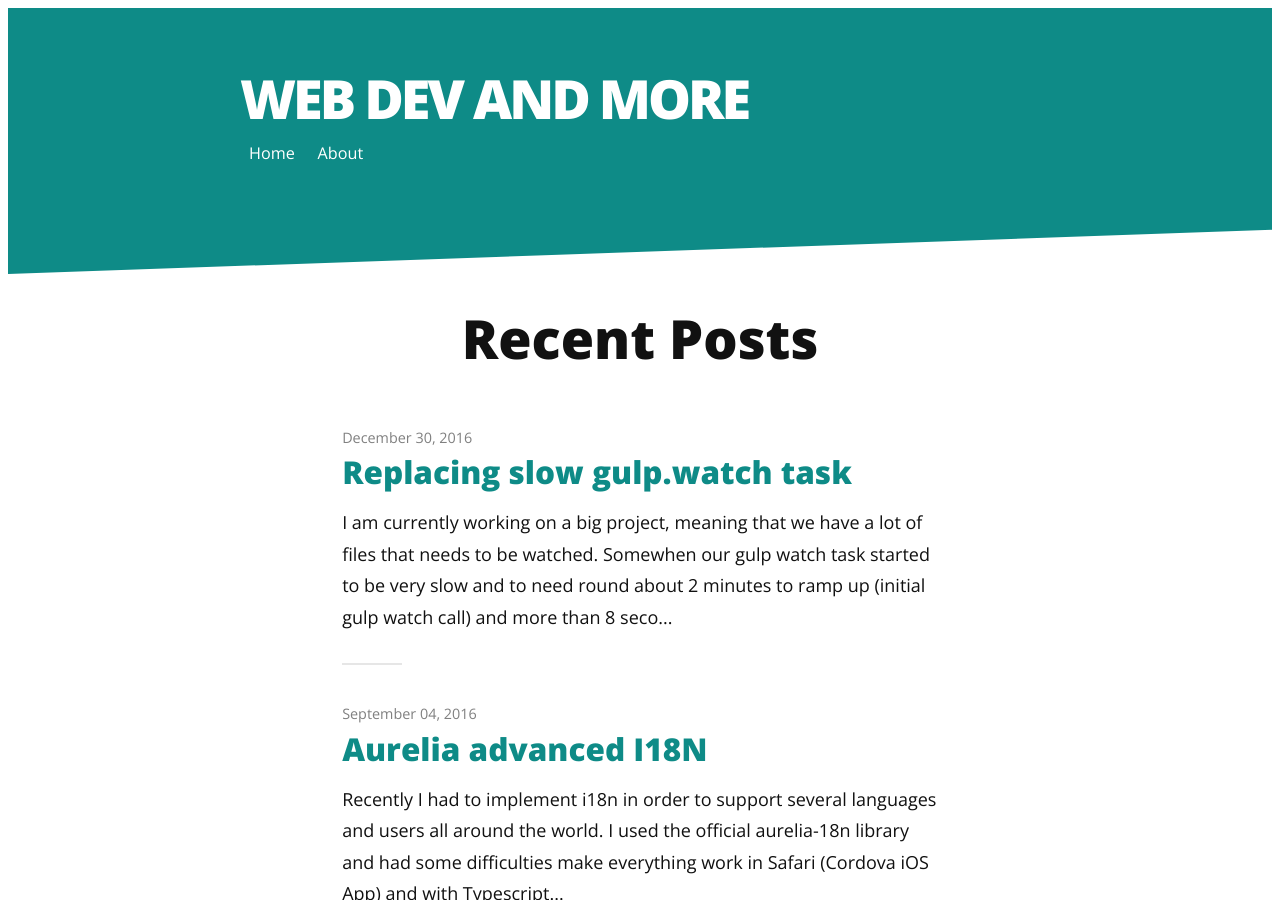
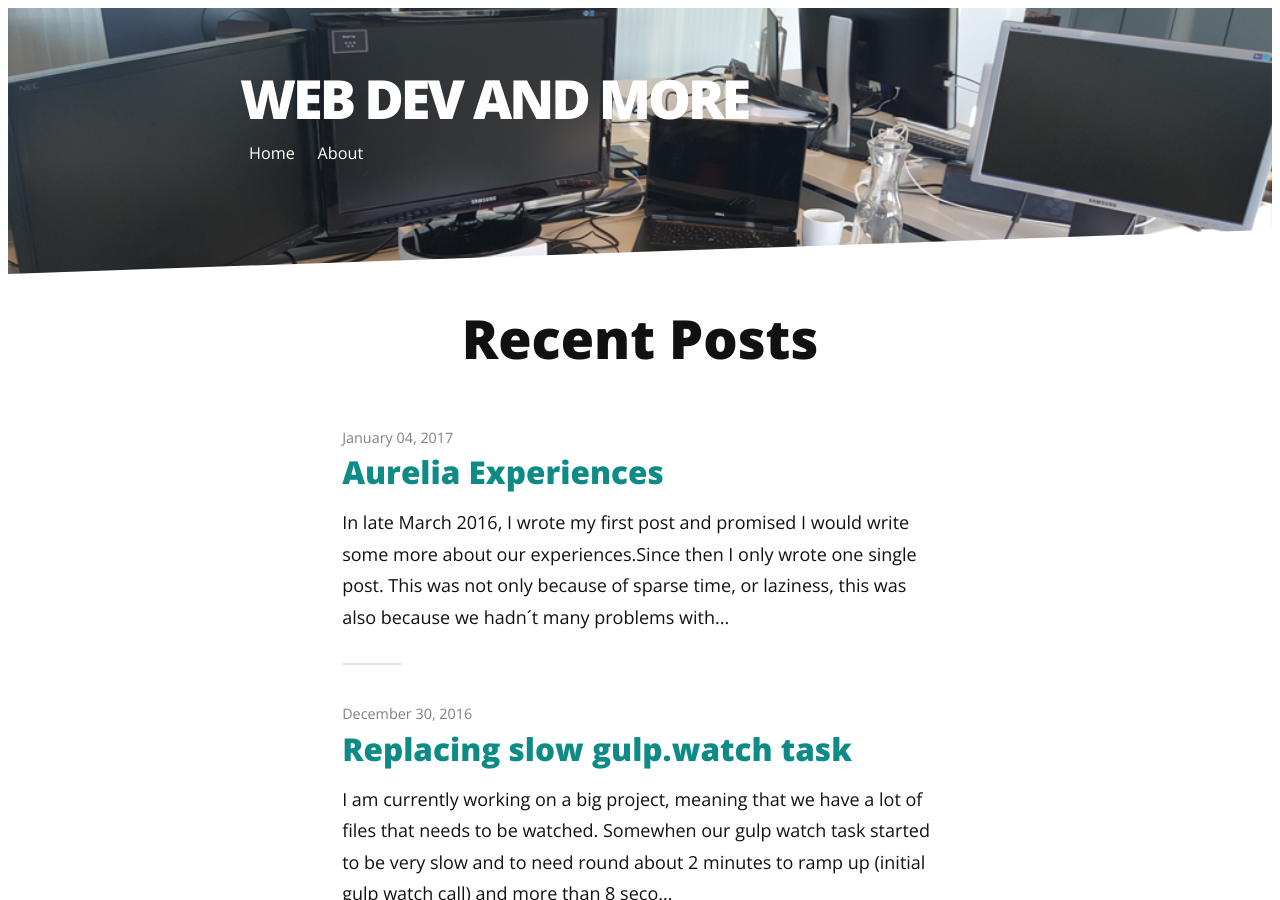
Before and after one commit to kabaehr/kabaehr.github.io, a Jekyll site: the page built from index.html, in a window 1280 px wide and 900 px high. Built offline with Jekyll 4.4.1, drawn with Linux system fonts in a browser that asks for light colours; nearby versions of some CDN libraries; the list of posts is cut into pages by our own code; some of the changed lines change nothing that is shown.

Commit message:
Added post about my aurelia experiences

```diff
--- a/_config.yml
+++ b/_config.yml
@@ -5,6 +5,8 @@
 baseurl: ""
 paginate_path: "blog/page:num/"
 permalink: blog/:title/
+
+future: true
 
 markdown: kramdown
 highlighter: rouge
--- /dev/null
+++ b/_posts/2017-01-03-Aurelia-production-experiences.markdown
@@ -0,0 +1,123 @@
+---
+layout: post
+title: "Aurelia Experiences"
+date: 2017-01-04
+---
+
+
+
+<p class="intro">
+<span class="dropcap">I</span>n late March 2016, I wrote my first post and promised I would write some more about our experiences.
+Since then I only wrote one single post. This was not only because of sparse time, or laziness, this was also because we hadn´t many problems with Aurelia.
+There were no burning topics I wanted to write about or where I thought I should write it down to help someone. And often there were already some blog or Stack Overflow posts about it.
+But now I want to recap and write about all the experiences and remarkable things we faced in our Aurelia project.
+</p>
+
+<h3>How Aurelia fulfilled our expectations</h3>
+
+In the post <a href="/aurelia-in-production/" title="link to the Aurelia in production post">Aurelia in Production</a>, I already explained why we chose Aurelia.
+Some of the reasons were that Aurelia looked much cleaner, sophisticated and promising than other alternatives like <a href="https://angular.io/" title="link to Angular">Angular</a> at that time. Let´s see how our considerations worked out.
+
+First I want to state out that we are still happy with the decision to take Aurelia.
+It really keeps the promises written on the <a href="http://aurelia.io/hub.html#/doc/article/aurelia/framework/latest/what-is-aurelia/3">website</a> and stays out of your way,
+is highly extensible and unobtrusive.
+
+<h3>Aurelia Releases</h3>
+
+We started with some Aurelia beta version and it took a few month until Aurelia got <a href="http://blog.aurelia.io/2016/07/27/aurelia-1-0-is-here/"></a>released.
+We had not a single breaking change with the update from beta to the release candidate and even the update
+to the release 1.0 version went smoothly. We hadn´t one single breaking change since May at all.
+
+Aurelia is using <a href="http://semver.org/">semantic versioning</a>, means that the
+version numbers are following the pattern <b>major.minor.patch</b> and only a major change
+include a breaking change. If we take a look at the official
+<a href="https://www.npmjs.com/search?q=aurelia&page=2&ranking=optimal">aureliaeffect libraries</a> at npm, we see that nearly all
+libraries are still in version 1.x.x.
+
+<img src="{{ '/assets/img/list-of-aurelia-libraries.jpg' | prepend: site.baseurl }}" alt="list of aurelia libraries and there versions"/>
+
+The only exception seems to be the <em>aurelia-bootstraper</em> which is version 2.0.1. But if you take a look at the corresponding
+<a href="http://blog.aurelia.io/2016/12/08/big-aurelia-release-update/">blog post</a> that got published (like always if something got released), you see that
+even in this major release, no breaking change was included.
+
+<img src="{{ '/assets/img/aurelia-major-update.png' | prepend: site.baseurl }}" alt="snippet from the blog post regarding the major update"/>
+
+It´s not like they don´t work on the framework or that they never produced breaking changes, <a href="http://blog.aurelia.io/2016/09/07/patch-releases-9-7-2016-2/">they did</a>.
+But I think it shows that they are working on Aurelia with a good planning, upfront design and vision in mind. And it shows the experience of the Team and of <a href="http://robeisenberg.com/">Rob Eisenberg</a>
+who worked on a couple of frontend framework already.
+
+
+<h3>Easy to learn</h3>
+
+One reason why we chose Aurelia over React was because we wanted something to what our Team is used to.
+The most of them are familiar with Angular 1.x, but we also have developers with a C#, WPF or Java background.
+The most of them lastly did web development when jQuery was in vogue.
+
+It´s much to learn in this case, all these new frameworks, module loader, task runner, preprocessors, transpilers, etc...
+But if you know HTML, and some JavaScript basics, Aurelia is the slightest problem. You can just start and after you learned a handful of conventions and the core principles
+you are up and running.
+
+Because it is standard based, you don´t have to learn how to "write Aurelia" and many concepts of it are not new and commonly known like data binding and dependency injection.
+We are also using TypeScript, classes, interfaces and soon even things like async/await. This additionally makes it easier for our Team and it´s great that Aurelia supports it.
+
+In my opinion and experience, Aurelia is quite easy to learn and to understand, especially if you have some basic web development knowledge.
+Hence you can easy find and hire developers, even if they never heard about Aurelia.
+
+
+<h3>Community</h3>
+
+The framework is still not so commonly known, but the community is already great. Nearly every time when the documentation was not enough, we found answers in blog posts, their <a href="https://gitter.im/aurelia/Discuss" title="link to the aurelia gitter channel">gitter channel</a>
+or at <a href="http://stackoverflow.com/questions/tagged/aurelia" title="link to stack overflow with tag aurelia">Stack Overflow</a>. And it´s not just a rumor that even core <a href="http://aurelia.io/team.html" title="link to aurelia team">team members</a> are answering your questions. How great is that?
+
+<img src="{{ '/assets/img/Aurelia-SO.png' | prepend: site.baseurl }}" alt="list of aurelia libraries and their versions"/>
+
+One thing I was really amazed by, is that an Aurelia core developer wrote me an email because he read my post about the usage of
+<a href="http://kabaehr.de/blog/aurelia-advanced-i18n/" title="link to aurelia i18n">aurelia-i18n</a> and asked for feedback about that library. That´s so cool and it shows that
+they really care about the developers and the experience they deliver to the community.
+
+
+<h3>Support</h3>
+
+In difference to other frameworks, Aurelia is not just some side project, that emerged because somebody needed exactly that tool himself and open sourced it later.
+Aurelia is a product of a company and there are a lot of people that are working on it.
+That means that you get full support of everything you need because they want to earn money with this. They are developing Aurelia not only for themselves but for developers as their customers.
+You can see this when looking at all the effort they take into their documentation, blog posts and how they deal, help and inform the community.
+
+Some <a href="http://aurelia.io/hub.html#/doc/article/aurelia/framework/latest/business-advantages/2" title="link to buyable services">services you can book</a> are official training, video courses and consulting by experts.
+We never used some of these, but for me, this is the reason why it doesn´t matter, or why it´s not a downside that it is not backed by some big player like Google or Facebook.
+
+
+<h3>Risk and lifetime</h3>
+
+I don´t see great risks when using Aurelia because it is really stable, a product of a company and fully open source.
+Because Aurelia is standard based you don´t have to be afraid that you take a lifelong decision or something like that. The framework code is so less and unobtrusive that you can easily remove it if you need to.
+In fact, we had the case where a colleague refactored an Aurelia demo application within two days and replaced Aurelia with jQuery.
+You don´t want to do that, but you can and it will work without rewriting the whole code base.
+
+I work in an enterprise company and the application we are currently developing with Aurelia is meant to work for many years (customers always want that, don´t they?).
+Aurelia will not be the problem here, at the end, you could stay with some old version. But the whole browser and web ecosystem might be.
+
+Rob Eisenberg himself started to <a href="http://eisenbergeffect.bluespire.com/joining-microsoft/" title="link to robs post about joining microsoft">work at Microsoft</a>.
+He might be the visionary but there is a whole company with a great team and he will still continue to work on Aurelia.
+In my opinion, this is surely an exciting development of circumstances but will not harm Aurelia in any way.
+
+
+<h3>Other experiences</h3>
+
+Until now we hadn´t problems regarding the performance of Aurelia. But we haven´t measured or optimized it yet and just following good practices like to use the right binding modes (one-time, one-way, two-way).
+But if you believe the <a href="http://www.stefankrause.net/wp/?p=316" title="link to a JS framework benchmark">benchmarks</a>, Aurelia scores very well and they are continuously working on performance improvements.
+
+
+The application we are currently developing will also be a Cordova app, so it´s even more important not to bloat the size of the app unnecessarily up.
+The modularization of Aurelia into small libraries and the bundling system are great to keep your application size small.
+
+There are a huge number of official libraries, like for pubSub messaging, dialogs, logging or I18N and a lot more of libraries published by the community.
+Therefore the most time we needed some common feature, we hadn´t to start at 0 and could make use of some already existing implementation. Apart from this even jQuery plugins are easy integrable.
+For me, this is a great plus point for a framework. When you don´t have to implement the same commonly needed thing always again and again, or copy the code from your last project.
+
+
+
+<h3>No resolutions for 2017 yet?</h3>
+
+As you can see we are quite happy with Aurelia and there are many good reasons why you should give it a try. If you would like to read some more about it, I can recommend this <a href="http://ilikekillnerds.com/2016/12/give-aurelia-chance-2017/">post</a>.
+Aurelia has <a href="http://blog.aurelia.io/2017/01/02/aurelia-2017-resolutions/">great plans</a> for the future and I am convinced that it´s usage and prominence in the JavaScript world will continuously grow.
```
Also changed, not shown: assets/img/Aurelia-SO.JPG (added), assets/img/Aurelia-SO.png (added), assets/img/aurelia-major-update.jpg (added), assets/img/aurelia-major-update.png (added), assets/img/bar_small.png (added), assets/img/list-of-aurelia-libraries - Copy.png (added), assets/img/list-of-aurelia-libraries.JPG (added), 1 other file.
